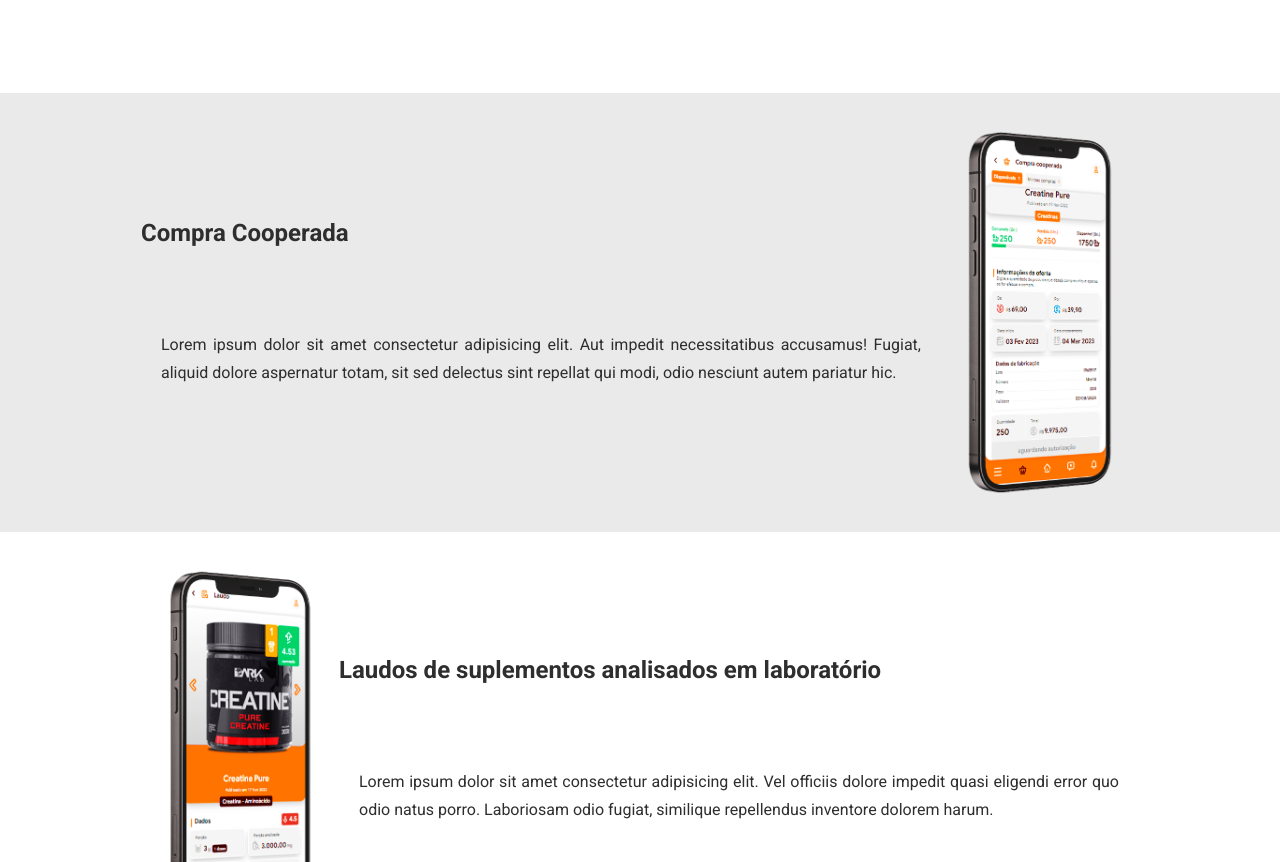
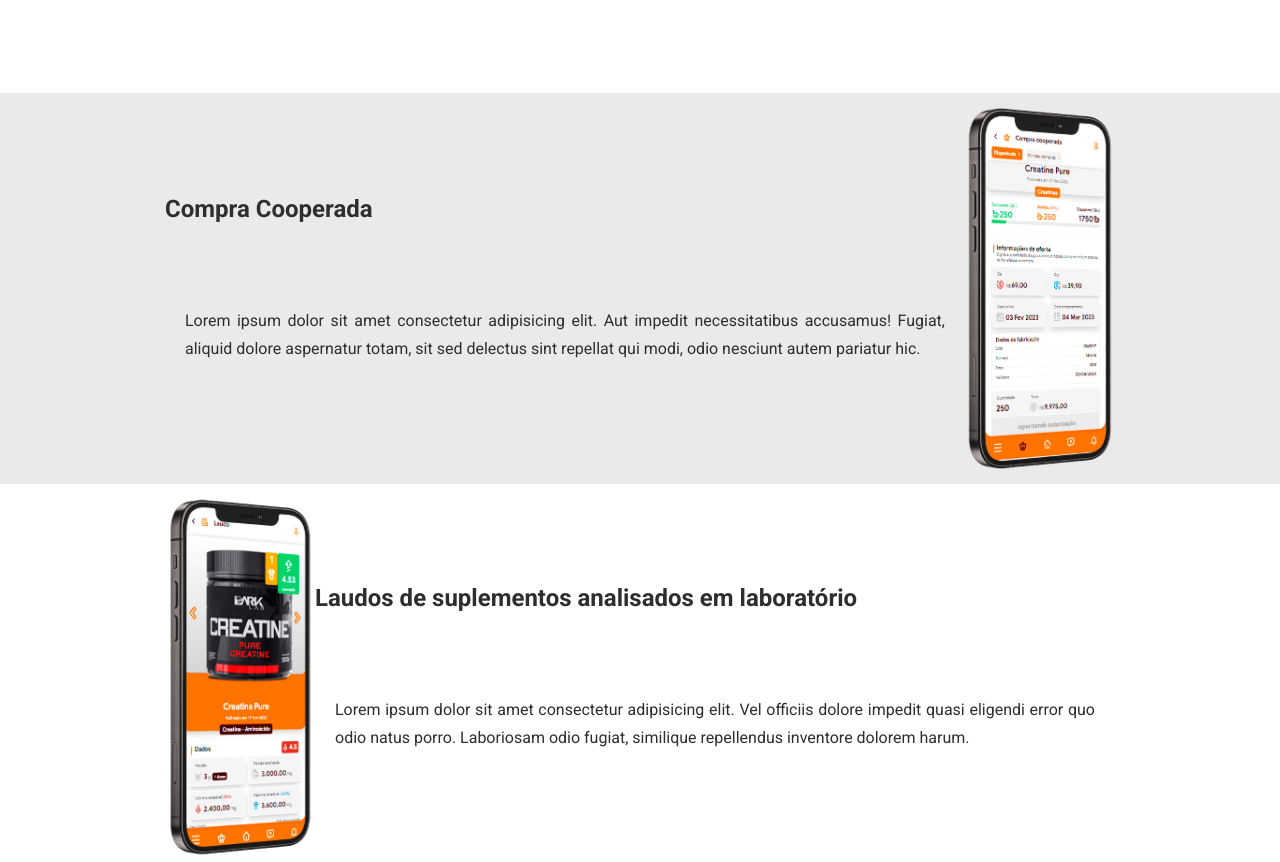
Before and after one commit to matheuszufi/COOPENUTRI-2.0, a plain HTML site: page index.html in a window 1280 px wide. Shown: the part 750-1612 px from the top of the page. Drawn offline with Linux system fonts and the light colour scheme.

Commit message:
teste sem margin

```diff
--- a/styles/main.css
+++ b/styles/main.css
@@ -185,7 +185,7 @@ main {
     /* background-color: aqua; */
 }
 .card img {
-    margin: 24px;
+    /* margin: 24px; */
 }
 
 
```
